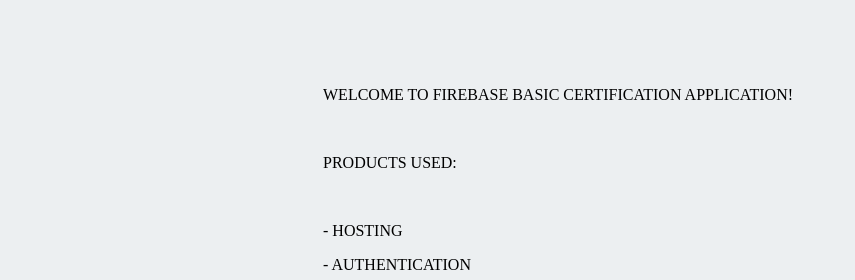
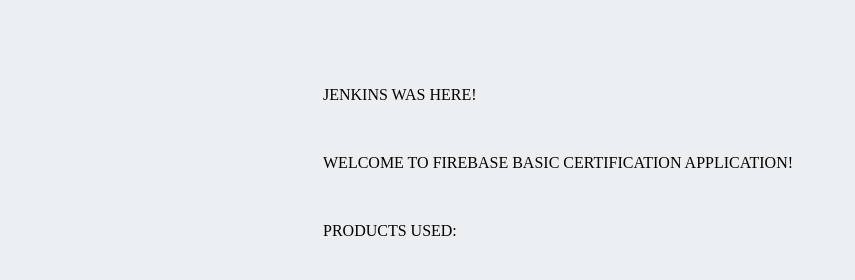
Before and after one commit to dklocek/fb-cert, a plain HTML site: page public/index.html in a window 1280 px wide. Shown: the top 280 px of the page, 217-1072 px from the left. Drawn offline with nearby package versions, Linux system fonts and the light colour scheme; no server answers.

Commit message:
Update index.html

```diff
--- a/public/index.html
+++ b/public/index.html
@@ -38,6 +38,7 @@
     </div>
     <div class="grid-child-main" name="main" id="main">
       <div class="centered_menu">
+        <p id="menu_p">JENKINS WAS HERE!</p></br>
         <p id="menu_p">Welcome to Firebase Basic Certification Application!</p></br>
         <p id="menu_p">Products used:</p></br>
         <p id="menu_p">- Hosting</p>
```
